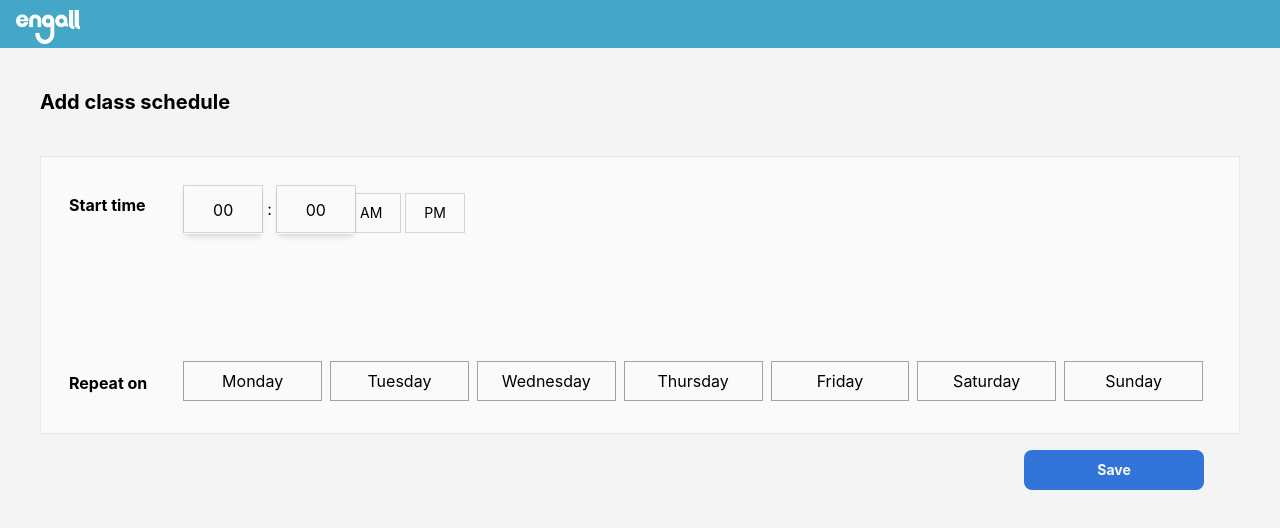
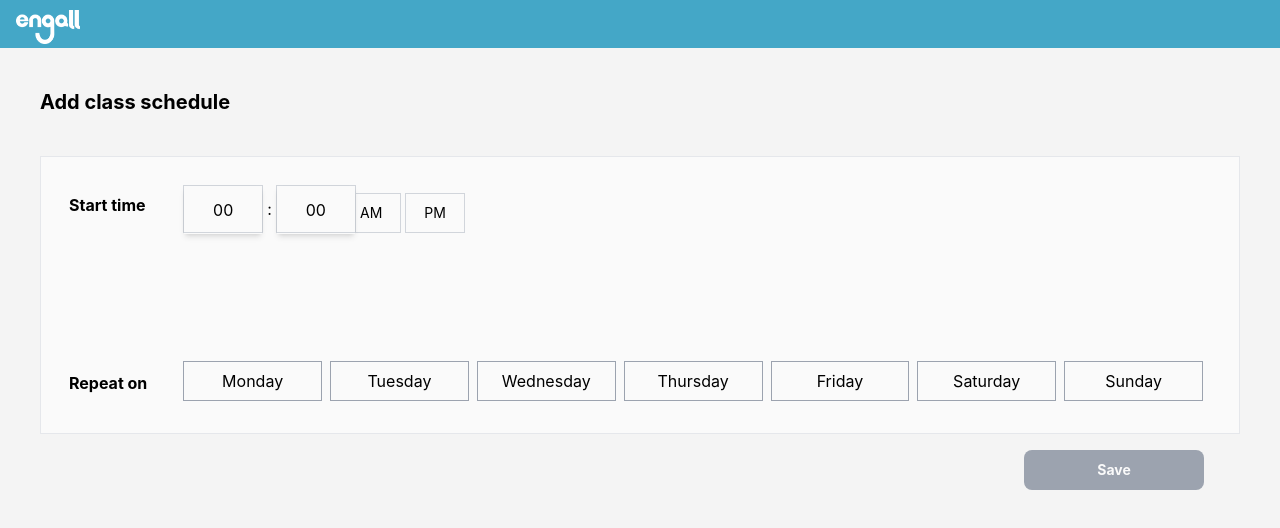
Before and after one commit to devMarco14/Engall_Schedule, a React (Create React App) app: page /addschedule in a window 1280 px wide. Shown: the top 528 px of the page. Built offline with nearby package versions, Linux system fonts and the light colour scheme.

Commit message:
feat : save 버튼 disable 조건 설정

```diff
--- a/src/pages/addSchedulePage/AddSchedulePage.tsx
+++ b/src/pages/addSchedulePage/AddSchedulePage.tsx
@@ -20,7 +20,10 @@ function AddSchedulePage() {
   );
   const { onSubmitSchedule } = useScheduleForm();
   const navigate = useNavigate();
-
+  const disabledCondition =
+    selectedTime.startTime.isAM === null ||
+    selectedTime.startTime.hour === 0 ||
+    selectDay.length <= 0;
   return (
     <section className="w-full px-10">
       <h1 className="my-10 text-xl font-bold">Add class schedule</h1>
@@ -96,8 +99,11 @@ function AddSchedulePage() {
       </article>
       <div className="md:w-full md:flex md:justify-end">
         <button
-          className=" w-full mt-1 md:w-[15%] h-10 md:mx-9 md:mt-4 rounded-lg bg-buttonColor font-bold text-zinc-50"
+          className={` w-full mt-1 md:w-[15%] h-10 md:mx-9 md:mt-4 rounded-lg ${
+            disabledCondition ? 'bg-gray-400' : 'bg-buttonColor'
+          } font-bold text-zinc-50`}
           type="button"
+          disabled={disabledCondition}
           onClick={() => {
             onSubmitSchedule(selectDay, selectedTime);
             navigate('/');
```
